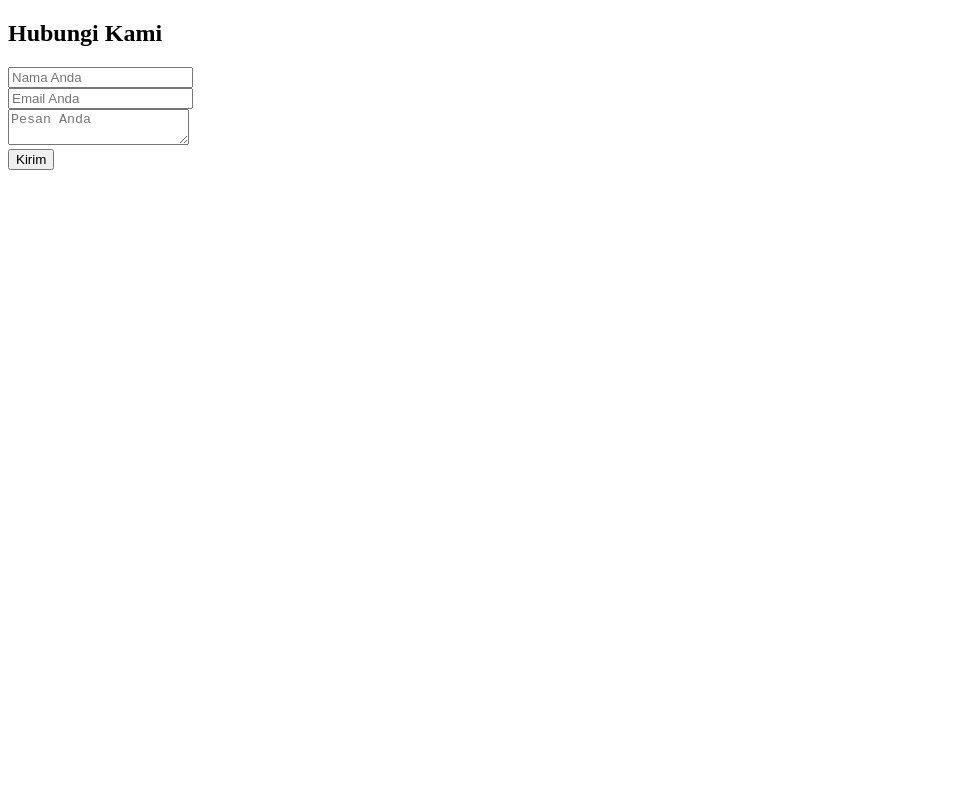
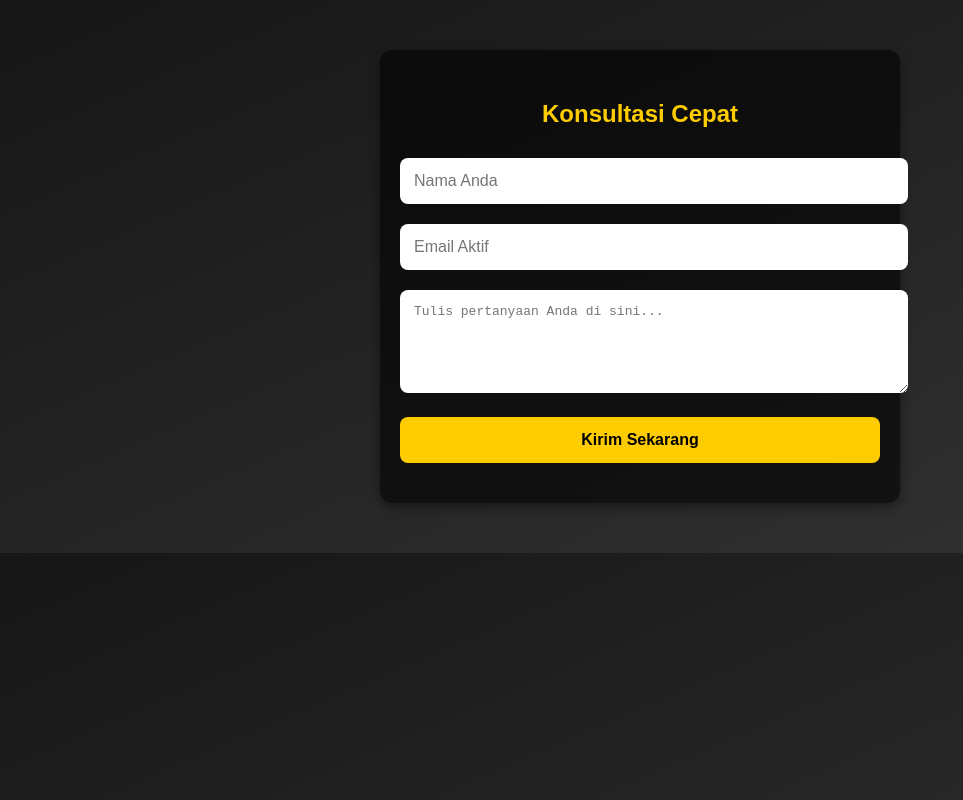
Before and after one commit to animalpsychic/tes, a plain HTML site: page @jin.html in a window 1280 px wide. Shown: the whole page, without its empty margins (0-963 px from the left). Drawn offline with Linux system fonts and the light colour scheme.

Commit message:
Update @jin.html

```diff
--- a/@jin.html
+++ b/@jin.html
@@ -4,21 +4,78 @@
   <meta charset="UTF-8" />
   <meta name="viewport" content="width=device-width, initial-scale=1.0" />
   <title>@jin</title>
+  <style>
+    body {
+      font-family: Arial, sans-serif;
+      background: linear-gradient(to bottom right, #161616, #333);
+      color: #fff;
+      margin: 0;
+      padding: 0;
+    }
+
+    .container {
+      max-width: 480px;
+      margin: 50px auto;
+      padding: 30px 20px;
+      background: rgba(0, 0, 0, 0.6);
+      border-radius: 12px;
+      box-shadow: 0 4px 12px rgba(0, 0, 0, 0.4);
+    }
+
+    h2 {
+      text-align: center;
+      margin-bottom: 20px;
+      color: #ffcc00;
+    }
+
+    input, textarea, button {
+      width: 100%;
+      padding: 14px;
+      margin: 10px 0;
+      border-radius: 8px;
+      border: none;
+      font-size: 1em;
+    }
+
+    input, textarea {
+      background: #fff;
+      color: #000;
+    }
+
+    button {
+      background: #ffcc00;
+      color: #000;
+      font-weight: bold;
+      cursor: pointer;
+      transition: background 0.3s ease;
+    }
+
+    button:hover {
+      background: #e6b800;
+    }
+
+    @media (max-width: 480px) {
+      .container {
+        margin: 30px 15px;
+        padding: 25px 15px;
+      }
+    }
+  </style>
 </head>
 <body>
-  <h2>Hubungi Kami</h2>
-  <form action="https://formsubmit.co/emailkamu@example.com" method="POST">
-    <input type="text" name="nama" placeholder="Nama Anda" required><br>
-    <input type="email" name="email" placeholder="Email Anda" required><br>
-    <textarea name="pesan" placeholder="Pesan Anda"></textarea><br>
+  <div class="container">
+    <h2>Konsultasi Cepat</h2>
+    <form action="https://formsubmit.co/emailkamu@example.com" method="POST">
+      <input type="text" name="nama" placeholder="Nama Anda" required>
+      <input type="email" name="email" placeholder="Email Aktif" required>
+      <textarea name="pesan" rows="5" placeholder="Tulis pertanyaan Anda di sini..." required></textarea>
 
-    <!-- Redirect setelah submit -->
-    <input type="hidden" name="_next" value="https://namadomainmu.github.io/terima-kasih.html">
+      <!-- Redirect setelah kirim -->
+      <input type="hidden" name="_next" value="https://username.github.io/funnelform/terima-kasih.html">
+      <input type="hidden" name="_captcha" value="false">
 
-    <!-- Anti spam -->
-    <input type="hidden" name="_captcha" value="false">
-
-    <button type="submit">Kirim</button>
-  </form>
+      <button type="submit">Kirim Sekarang</button>
+    </form>
+  </div>
 </body>
 </html>
```
